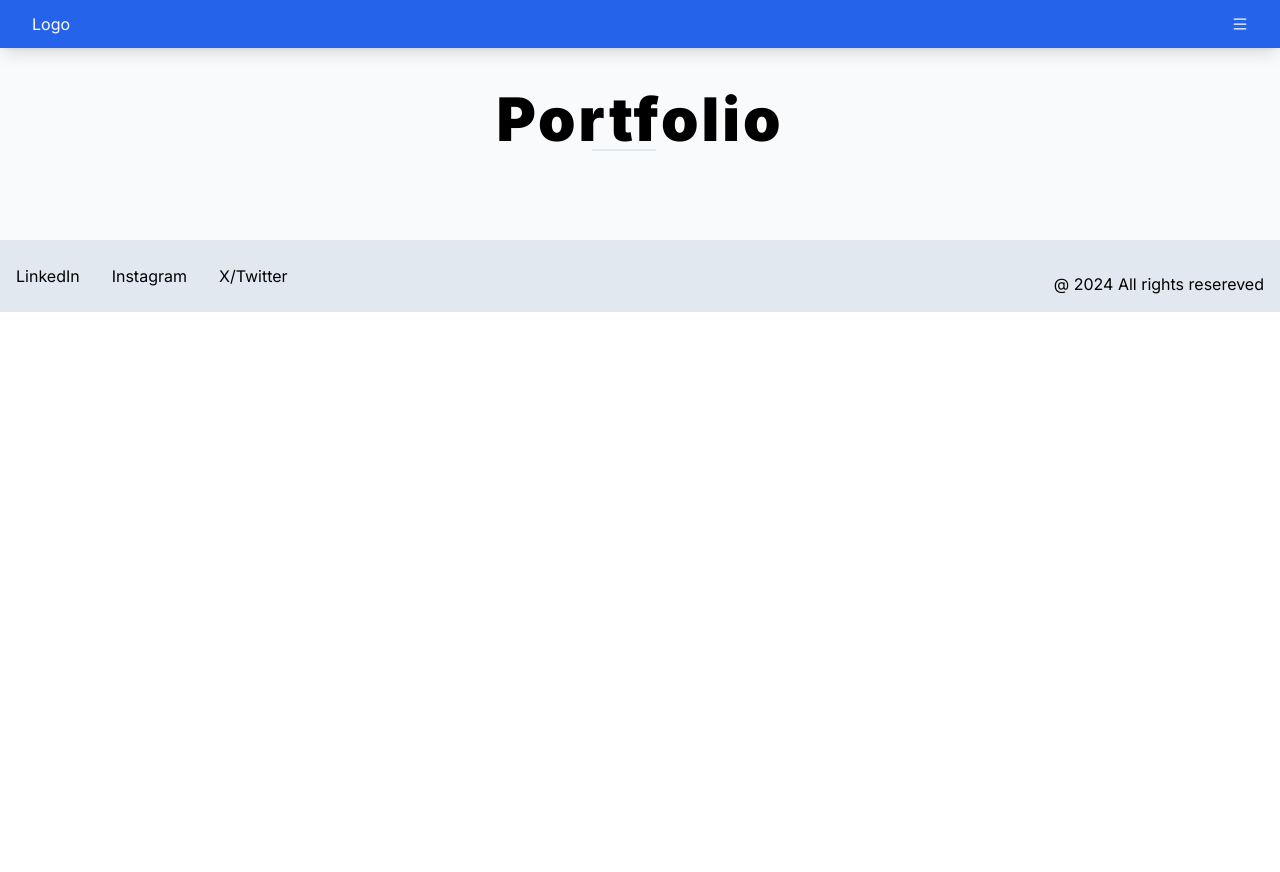
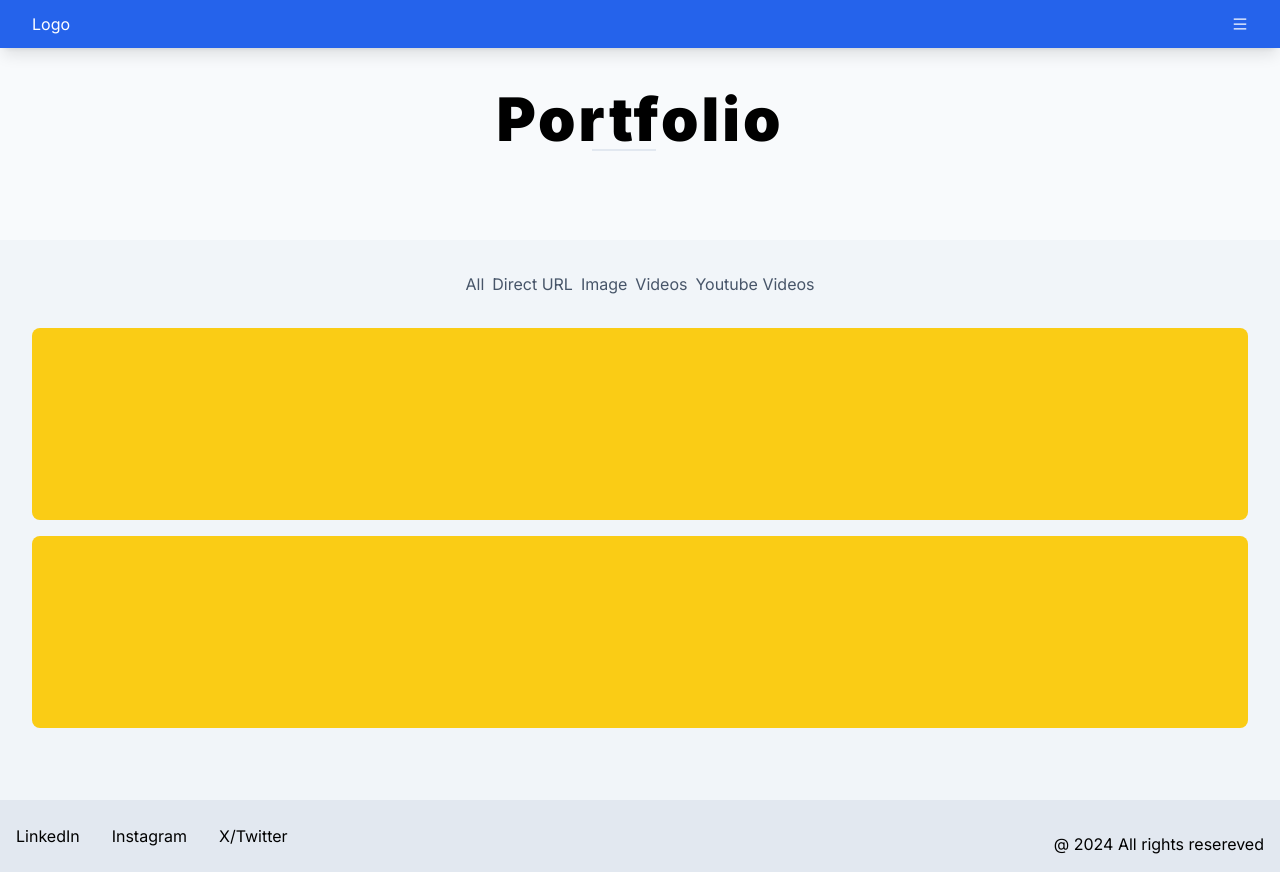
Before and after one commit to vicxtunespro/Tailwind, a Next.js app: page /portfolio in a window 1280 px wide. Before the commit the page ends 800 px from the top, so only its background shows below. Built offline with nearby package versions, Linux system fonts and the light colour scheme.

Commit message:
Started on projects page

```diff
--- a/app/globals.css
+++ b/app/globals.css
@@ -43,3 +43,7 @@ body::-webkit-scrollbar{
     background: blue;
   }
 }
+
+.project-container:hover .project-description{
+  opacity: 0.9;
+}
--- a/app/page.js
+++ b/app/page.js
@@ -7,7 +7,7 @@ export default function Home() {
   return (
     <main className="w-full min-h-screen dark:bg-slate-600 bg-slate-100 overflow-hidden">
       <HeroSection/>
-      <div className=" main-content px-4 overflow-hidden">
+      <div className=" main-content px-8 overflow-hidden">
         <SkillSection></SkillSection>
         <Testimonial/>
         <PriceSection/>
--- a/app/portfolio/page.js
+++ b/app/portfolio/page.js
@@ -1,10 +1,14 @@
 import PageHeader from '@/components/page-header'
+import ProjectSection from '@/components/project-section'
 import React from 'react'
 
 export default function Portfolio() {
-  return (
-    <div>
-        <PageHeader title={"Portfolio"} />
-    </div>
-  )
+    return (
+      <div className='w-full min-h-screen dark:bg-slate-800 bg-slate-100 overflow-hidden'>
+          <PageHeader title={'Portfolio'}></PageHeader>
+          <div className="content-wrapper p-8">
+            <ProjectSection/>
+          </div>
+      </div>
+    )
 }
--- a/app/resume/page.js
+++ b/app/resume/page.js
@@ -6,9 +6,9 @@ import React from 'react'
 
 export default function Resume() {
   return (
-    <div className='w-full min-h-screen dark:bg-slate-600 bg-slate-100 overflow-hidden'>
+    <div className='w-full min-h-screen dark:bg-slate-800 bg-slate-100 overflow-hidden'>
         <PageHeader title={'Resume'}></PageHeader>
-        <div className="main-conten p-16 flex flex-col md:flex-row gap-4">
+        <div className="main-conten p-8 flex flex-col md:flex-row gap-4">
           <div className='md:w-3/4'>
             <EduBackground/>
             <Experience/>
--- /dev/null
+++ b/components/project-section.jsx
@@ -0,0 +1,47 @@
+import React from 'react'
+
+export default function ProjectSection
+() {
+  return (
+    <div>
+        <Categories/>
+        <ProjectsView/>
+    </div>
+  )
+}
+function Categories(){
+    return(
+        <ul className='flex gap-2 px-4 flex-wrap cursor-pointer justify-center mb-8'>
+            <li className='shrink-0 text-slate-600 dark:text-slate-100'>All</li>
+            <li className='shrink-0 text-slate-600 dark:text-slate-100'>Direct URL</li>
+            <li className='shrink-0 text-slate-600 dark:text-slate-100'>Image</li>
+            <li className='shrink-0 text-slate-600 dark:text-slate-100'>Videos</li>
+            <li className='shrink-0 text-slate-600 dark:text-slate-100'>Youtube Videos</li>
+        </ul>
+    )
+}
+
+function ProjectsView(){
+    return(
+        <div>
+            <div className='project-container relative my-4 w-full h-48 rounded-lg overflow-hidden'>
+                <div className="project-image image w-full h-full bg-yellow-400">
+
+                </div>
+                <div className='project-description absolute w-full h-full top-0 left-0 bg-white dark:bg-slate-300 flex flex-col justify-center items-center opacity-0 transition-all transition-'>
+                    <p className='text-xl font-bold'>Project 1</p>
+                    <p>Click for details</p>
+                </div>
+            </div>
+            <div className='project-container relative my-4 w-full h-48 rounded-lg overflow-hidden'>
+                <div className="project-image image w-full h-full bg-yellow-400">
+
+                </div>
+                <div className='project-description absolute w-full h-full top-0 left-0 bg-white dark:bg-slate-300 flex flex-col justify-center items-center opacity-0 transition-all transition-'>
+                    <p className='text-xl font-bold'>Project 2</p>
+                    <p>Click for details</p>
+                </div>
+            </div>
+        </div>
+    )
+}
--- a/components/skills-section.jsx
+++ b/components/skills-section.jsx
@@ -3,7 +3,7 @@ import SectionHeader from './section-header'
 
 export default function Skills() {
   return (
-    <div className='mt-16 md:mt-0 md:w-3/5'>
+    <div className='md:w-3/5'>
         <DesignSkills/>
         <CodingSkills/>
         <Knowledge/>
```
